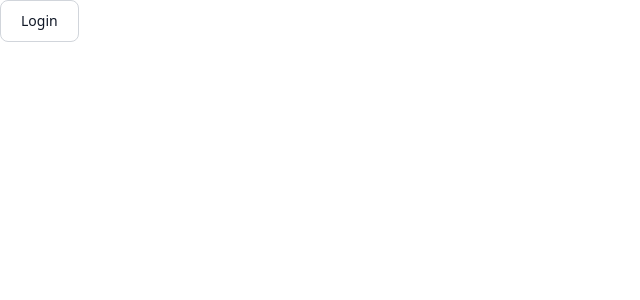
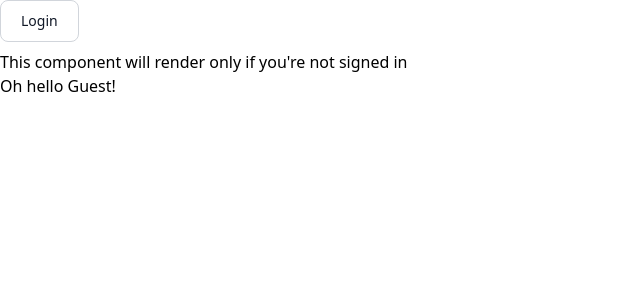
Before and after one commit to Naeem-gg/learning_svelte, a SvelteKit app: page / in a window 1280 px wide. Shown: the top 300 px of the page, without its empty margins (0-640 px from the left). Built offline with nearby package versions, Linux system fonts and the light colour scheme.

Commit message:
learn adding else block

```diff
--- a/src/components/Conditional.svelte
+++ b/src/components/Conditional.svelte
@@ -1,6 +1,6 @@
 <script>
-    export let user
+    export let user="Guest"
 </script>
 
-<p>This component will render only if you're signed in</p>
+<p>This component will render only if you're {#if user==="Guest"} not {/if}signed in</p>
 <h1>Oh hello {user}!</h1>
--- a/src/routes/+page.svelte
+++ b/src/routes/+page.svelte
@@ -9,5 +9,7 @@
     <button on:click={()=>isLogin = true} class="text-gray-900 bg-white border border-gray-300 focus:outline-none hover:bg-gray-100 focus:ring-4 focus:ring-gray-100 font-medium rounded-lg text-sm px-5 py-2.5 me-2 mb-2 dark:bg-gray-800 dark:text-white dark:border-gray-600 dark:hover:bg-gray-700 dark:hover:border-gray-600 dark:focus:ring-gray-700" >Login</button>
     {#if isLogin}
     <Conditional user=Naeemgg/>
+    {:else}
+    <Conditional user=Guest/>
     {/if}
 </div>
```
